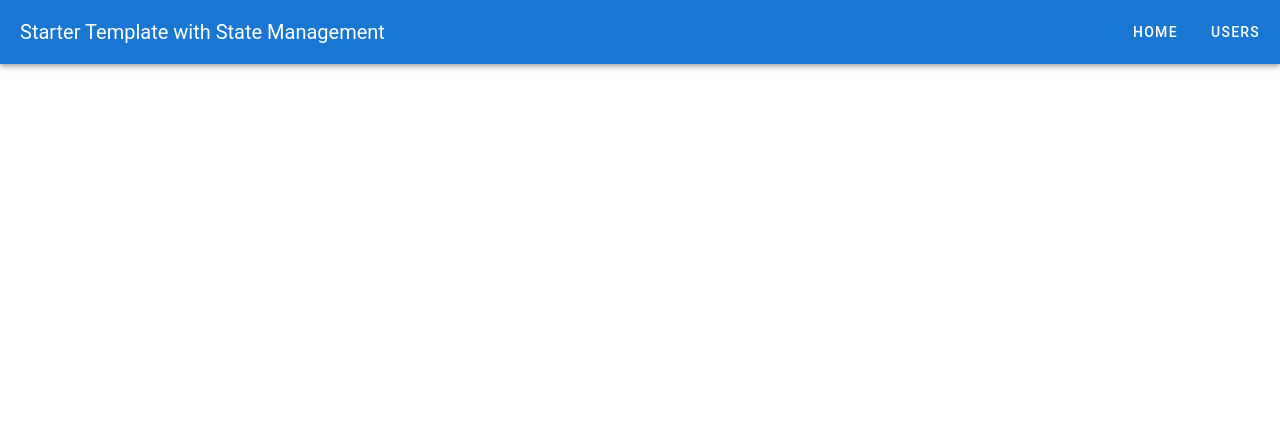
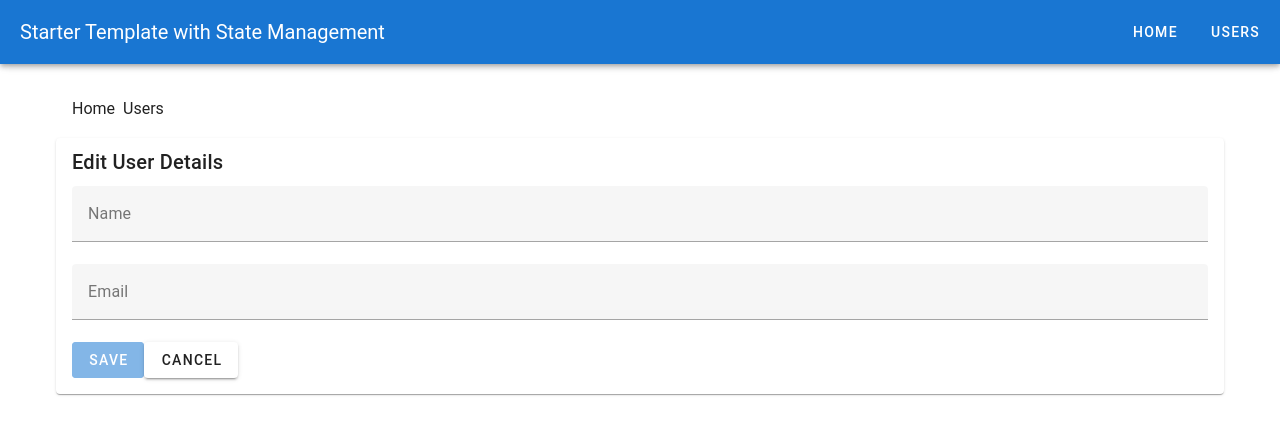
Before and after one commit to lokanathchandrareddy/exampleinc-core, a Nuxt app: page /users/1 in a window 1280 px wide. Shown: the top 434 px of the page. Built offline with nearby package versions, Linux system fonts and the light colour scheme; no server answers.

Commit message:
feat: add notifications toast and single user page
Add notification toasts using Snackbars
show single user page, for editing purpose

```diff
--- a/layouts/default.vue
+++ b/layouts/default.vue
@@ -3,6 +3,9 @@
     <NavBar />
     <VMain>
       <NuxtPage />
+      <v-snackbar v-model="snackbar.show" :timeout="snackbar.timeout" :color="snackbar.color">
+        {{ snackbar.message }}
+      </v-snackbar>
     </VMain>
     <VFooter>
       <!--footer content -->
@@ -12,5 +15,27 @@
 
 <script setup lang="ts">
   import { VApp } from 'vuetify/components'
+  import { ref, provide } from 'vue'
   import NavBar from '~/components/NavBar.vue'
+
+
+  const snackbar = ref({
+    show: false,
+    message: '',
+    color: 'success',
+    timeout: 3000,
+  })
+
+  // Method to show snackbar
+  const showSnackbar = (message: string, color = 'success', timeout = 3000) => {
+    snackbar.value = {
+      show: true,
+      message,
+      color,
+      timeout,
+    }
+  }
+
+  // Provide the showSnackbar method globally so any component can use it
+  provide('showSnackbar', showSnackbar)
 </script>
--- /dev/null
+++ b/pages/users/[id].vue
@@ -0,0 +1,134 @@
+<template>
+  <VContainer>
+    <VProgressCircular
+      v-if="loading"
+      indeterminate
+      color="primary"
+      size="64"
+      class="d-flex justify-center"
+    />
+    <template v-else>
+      <!-- Example for BreadCrumbs -->
+      <VBreadcrumbs>
+        <VBreadcrumbsItem :to="'/'">Home</VBreadcrumbsItem>
+        <VBreadcrumbsItem :to="'/users'">Users</VBreadcrumbsItem>
+        <VBreadcrumbsItem active>{{ user.name }}</VBreadcrumbsItem>
+      </VBreadcrumbs>
+
+      <VCard>
+        <VCardTitle>Edit User Details</VCardTitle>
+
+        <VCardText>
+          <VForm ref="form" v-model="valid" @submit.prevent="submit">
+            <VTextField v-model="user.name" label="Name" :rules="[rules.required]" required />
+            <VTextField v-model="user.email" label="Email" :rules="[rules.email]" required />
+            <!-- Add other fields as needed -->
+
+            <VBtn type="submit" :disabled="!valid" color="primary">Save</VBtn>
+            <VBtn text @click="goBack">Cancel</VBtn>
+          </VForm>
+        </VCardText>
+      </VCard>
+    </template>
+  </VContainer>
+</template>
+
+<script setup lang="ts">
+  import { ref, onMounted, inject } from 'vue'
+  import { useUserStore } from '~/stores/userStore'
+  import type { User } from '~/types/User'
+
+  const route = useRoute() // Get the user ID from the URL
+  const router = useRouter() // To navigate back to the users list after editing
+  const userStore = useUserStore() // Reference to the user store
+  const valid = ref(false)
+  const loading = ref(false)
+  const form = ref<InstanceType<typeof form> | null>(null)
+  const user = ref<User>({
+    id: 0,
+    name: '',
+    username: '',
+    email: '',
+    phone: '',
+  })
+
+  // Inject the global showSnackbar function
+  const showSnackbar = inject('showSnackbar') as (
+    message: string,
+    color?: string,
+    timeout?: number
+  ) => void
+
+  // Form validation rules
+  const rules = {
+    required: (value: string) => !!value || 'Required.',
+    email: (value: string) => /.+@.+\..+/.test(value) || 'E-mail must be valid.',
+  }
+
+  // Fetch the user when the component is mounted
+  onMounted(async () => {
+    loading.value = true
+    const userId = route.params.id as string
+    try {
+      await userStore.fetchUser(userId) // Fetch the user from the store or API
+      if (userStore.user) {
+        user.value = { ...userStore.user } // Set the user data for the form
+      }
+    } catch (err) {
+      // Show an error snackbar if fetching the user fails
+      if (showSnackbar) {
+        showSnackbar('Failed to load user data.', 'error')
+        console.error('Failed to load user data', err)
+      }
+    } finally {
+      loading.value = false // Stop loading after fetch is done
+    }
+  })
+
+  // Function to handle form submission
+  const submit = async () => {
+    if (form.value?.validate()) {
+      try {
+        // Update user data via native fetch API
+        const response = await fetch(
+          `https://jsonplaceholder.typicode.com/users/${user.value.id}`,
+          {
+            method: 'PUT',
+            body: JSON.stringify(user.value), // Send the updated user data
+            headers: {
+              'Content-Type': 'application/json',
+            },
+          }
+        )
+
+        if (!response.ok) {
+          throw new Error('Failed to update user.')
+        }
+
+        // Optionally update the user in the store
+        userStore.updateUser(user.value)
+        // Show success snackbar
+        if (showSnackbar) {
+          showSnackbar('User updated successfully!', 'success')
+        }
+        // Navigate back to the users list
+        router.push('/users')
+      } catch (error) {
+        console.error('Error updating user:', error)
+        // Show error snackbar
+        if (showSnackbar) {
+          showSnackbar('Failed to update user.', 'error')
+        }
+      }
+    }
+  }
+
+  // Function to navigate back to the users list without saving
+  const goBack = () => {
+    router.push('/users')
+  }
+</script>
+
+<style scoped>
+  /* Add any component-specific styles here */
+</style>
--- a/pages/users/index.vue
+++ b/pages/users/index.vue
@@ -49,6 +49,12 @@
   const userStore = useUserStore()
   const router = useRouter()
 
+  // Inject the global showSnackbar function
+  const showSnackbar = inject('showSnackbar') as (
+    message: string,
+    color?: string,
+    timeout?: number
+  ) => void
 
   const search = ref('') // Reactive search term
   const loading = ref(false) // Loading state
@@ -101,13 +107,24 @@
       const response = await fetch(`https://jsonplaceholder.typicode.com/users/${user.id}`, {
         method: 'DELETE',
       })
+
       if (!response.ok) {
         throw new Error('Failed to delete the user.')
       }
       // Remove the user from the store for now as we cant do it with API
       userStore.removeUser(user.id)
+
+      // Use the global showSnackbar function to display success message
+      if (showSnackbar) {
+        showSnackbar('User deleted successfully.', 'success')
+      }
     } catch (err) {
       console.error('Error deleting user:', err)
+
+      // Use the global showSnackbar function to display error message
+      if (showSnackbar) {
+        showSnackbar('Error deleting user.', 'error')
+      }
     }
   }
 </script>
```
